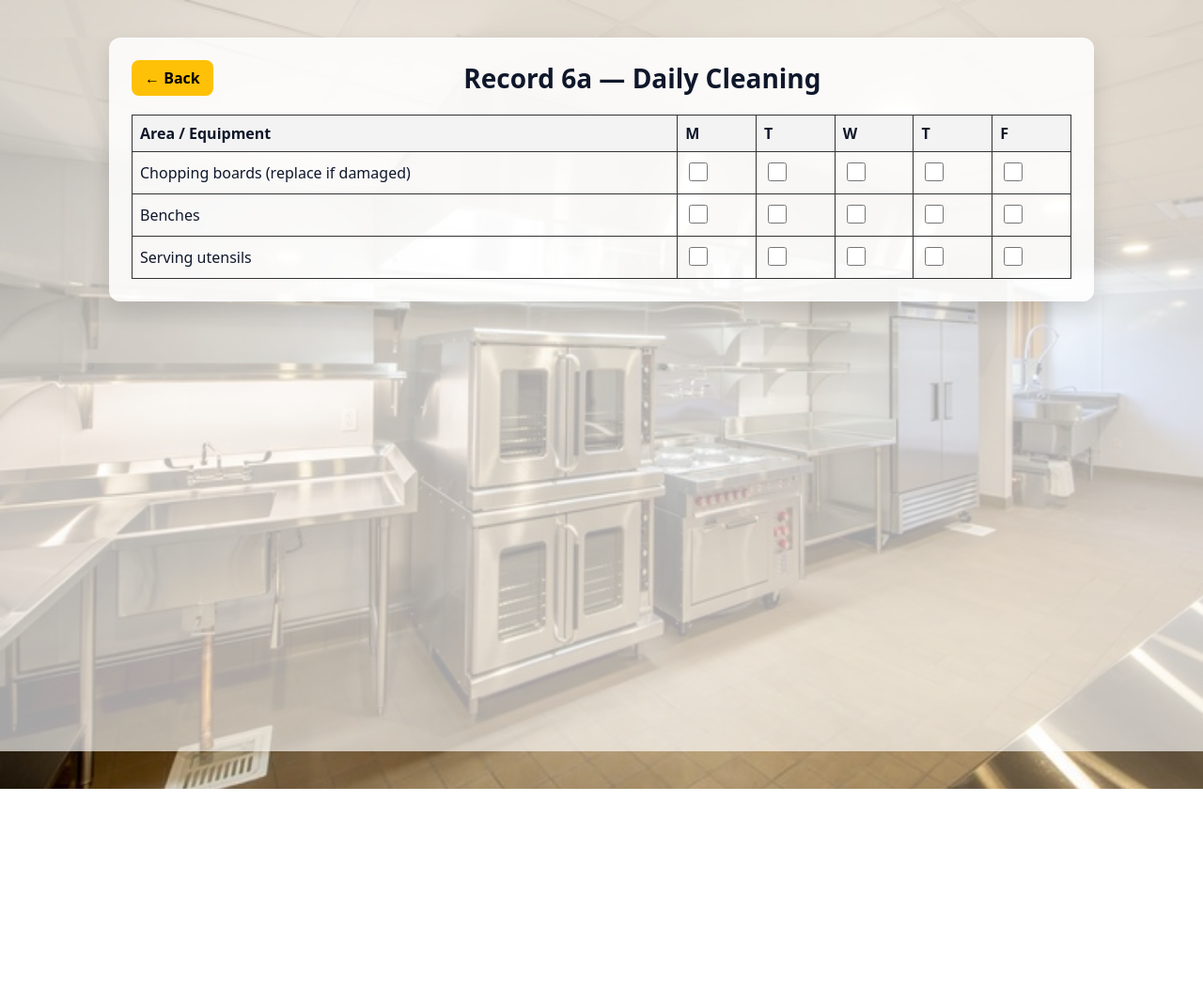
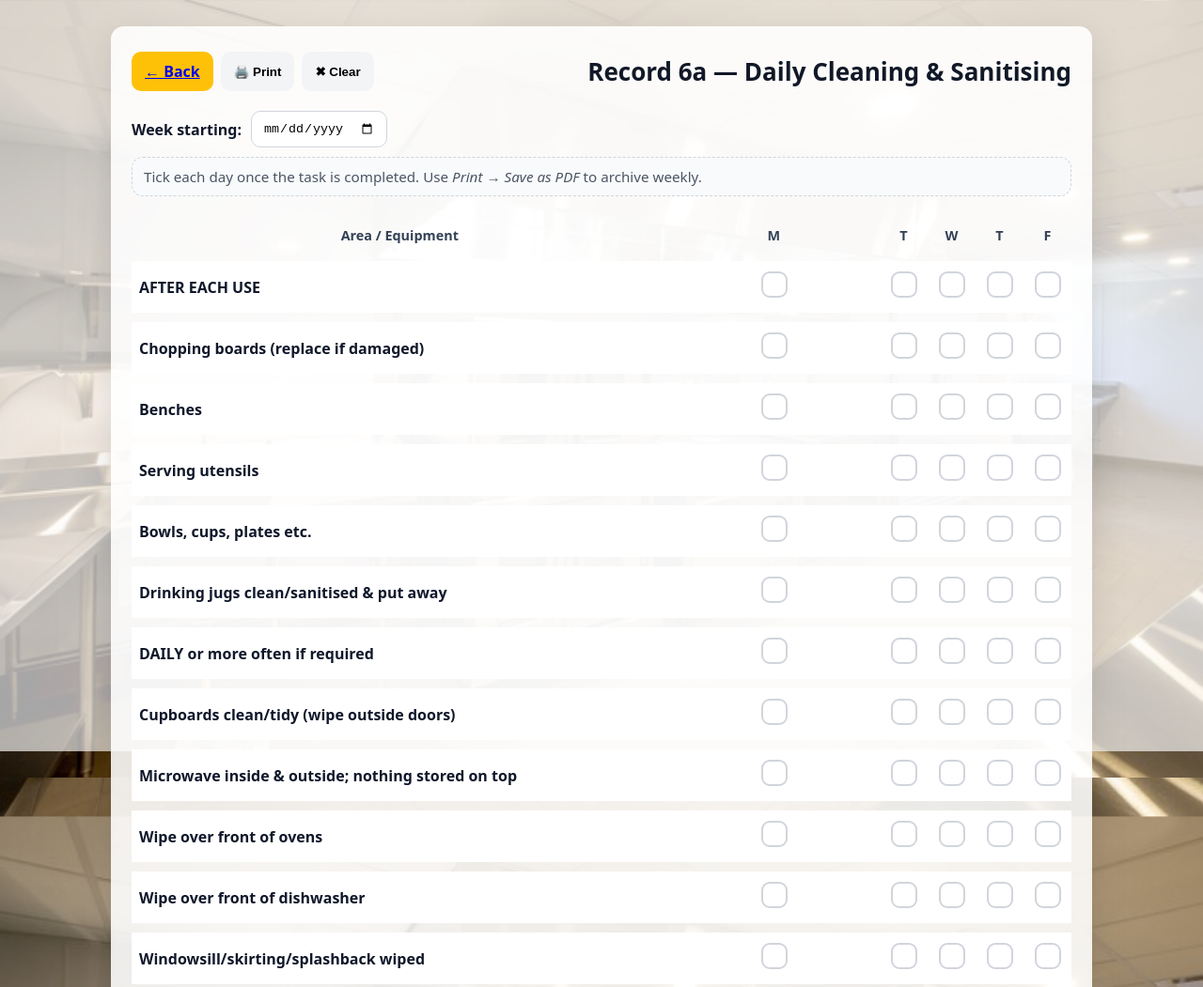
Before and after one commit to motherduckkitchen/MotherDuckKitchen, a plain HTML site: page record_6a_daily_cleaning.html in a window 1280 px wide. Shown: the top 1051 px of the page at 94% size. Before the commit the page ends 840 px from the top, so only its background shows below. Drawn offline with Linux system fonts and the light colour scheme.

Commit message:
Update record_6a_daily_cleaning.html

```diff
--- a/record_6a_daily_cleaning.html
+++ b/record_6a_daily_cleaning.html
@@ -1,53 +1,138 @@
 <!DOCTYPE html>
 <html lang="en">
 <head>
-  <meta charset="UTF-8" />
-  <meta name="viewport" content="width=device-width, initial-scale=1.0"/>
-  <title>Record 6a — Daily Cleaning</title>
+<meta charset="utf-8"/>
+<meta name="viewport" content="width=device-width,initial-scale=1"/>
+<title>Record 6a — Daily Cleaning & Sanitising</title>
 <style>
   :root{
-      --brand:#0d6efd;
-      --brand-hover:#0b5ed7;
-      --accent:#ffc107;
-      --card-bg: rgba(255,255,255,.85);
-      --text:#0f172a;
+    --ink:#0f172a; --muted:#4b5563; --ring:#d1d5db; --bgw:rgba(255,255,255,.88);
+    --pill:#f8fafc; --headline:#111827; --accent:#ffc107; --brand:#0ea5e9;
   }
-    body,html{height:100%; margin:0; font-family:system-ui, sans-serif; color:var(--text);
+  html,body{height:100%;margin:0;font-family:system-ui,Arial,sans-serif;color:var(--ink);
     background:url("kitchen.jpg") center/cover fixed no-repeat;}
-    .overlay{position:fixed; inset:0; background:rgba(255,255,255,0.65); z-index:0;}
-    main.container{position:relative; z-index:1; max-width:1000px; margin:40px auto;
-      padding:24px; background:var(--card-bg); border-radius:12px;
-      box-shadow:0 10px 25px rgba(0,0,0,.12);}
-    header{display:flex; justify-content:space-between; align-items:center; flex-wrap:wrap; margin-bottom:20px;}
-    h1{margin:0; font-size:clamp(20px,2.4vw,28px);}
-    .btn-back{background:var(--accent); color:#000; text-decoration:none;
-      font-weight:600; padding:8px 14px; border-radius:8px;}
-    table{width:100%; border-collapse:collapse; margin-top:18px;}
-    th,td{border:1px solid #333; padding:8px; text-align:left;}
-    th{background:#f3f3f3;}
-    input[type="checkbox"]{width:20px; height:20px;}
+  .wash{position:fixed;inset:0;background:rgba(255,255,255,.65);z-index:0;}
+  main{position:relative;z-index:1;max-width:1000px;margin:28px auto;padding:22px;background:var(--bgw);
+    border-radius:14px;box-shadow:0 14px 40px rgba(0,0,0,.12);}
+  header{display:flex;gap:10px;align-items:center;justify-content:space-between;flex-wrap:wrap;margin-bottom:10px}
+  h1{margin:8px 0;font-size:clamp(18px,2.4vw,26px);font-weight:800;color:var(--headline)}
+  .btn{display:inline-flex;align-items:center;gap:.5rem;border:none;border-radius:10px;padding:10px 14px;
+    background:#f3f4f6;cursor:pointer;font-weight:600}
+  .btn:active{transform:translateY(1px)}
+  .btn--accent{background:var(--accent)}
+  .btn-row{display:flex;gap:8px;flex-wrap:wrap}
+  .note{margin:10px 0 14px;color:var(--muted);font-size:.95rem;background:#f8fafc;border:1px dashed var(--ring);
+    border-radius:12px;padding:10px 12px}
+  table{width:100%;border-collapse:separate;border-spacing:0 10px}
+  thead th{font-size:.9rem;color:#334155;text-align:center}
+  th,td{padding:8px}
+  .row{background:#fff;border:1px solid var(--ring);border-radius:12px;overflow:hidden}
+  .task{width:70%;font-weight:600}
+  .days{width:30%;text-align:center;white-space:nowrap}
+  .chk{appearance:none;width:28px;height:28px;border:2px solid var(--ring);border-radius:9px;background:#fff;cursor:pointer}
+  .chk:checked{background:var(--brand);border-color:var(--brand)}
+  .footnote{margin-top:16px;color:#374151}
+  .pill{display:flex;gap:10px;align-items:center;flex-wrap:wrap;margin-top:6px}
+  input[type="date"]{padding:10px 12px;border:1px solid var(--ring);border-radius:10px;background:#fff}
+  textarea{width:100%;min-height:130px;border:1px solid var(--ring);border-radius:12px;padding:12px;background:#fff}
+  @media print{
+    body{background:none}
+    .wash{background:#fff}
+    main{box-shadow:none;margin:0;padding:0}
+    header .btn-row{display:none}
+  }
 </style>
 </head>
 <body>
-  <div class="overlay"></div>
-  <main class="container">
+<div class="wash"></div>
+<main>
   <header>
-      <a class="btn-back" href="kitchen.html">← Back</a>
-      <h1>Record 6a — Daily Cleaning</h1>
-      <span></span>
+    <div class="btn-row">
+      <a href="kitchen.html" class="btn btn--accent" id="backBtn">← Back</a>
+      <button class="btn" id="printBtn">🖨️ Print</button>
+      <button class="btn" id="clearBtn">✖ Clear</button>
+    </div>
+    <h1>Record 6a — Daily Cleaning &amp; Sanitising</h1>
+    <div class="pill">
+      <label for="weekStart"><strong>Week starting:</strong></label>
+      <input id="weekStart" type="date"/>
+    </div>
   </header>
 
-    <table>
-      <tr><th>Area / Equipment</th><th>M</th><th>T</th><th>W</th><th>T</th><th>F</th></tr>
-      <tr><td>Chopping boards (replace if damaged)</td>
-          <td><input type="checkbox"></td><td><input type="checkbox"></td>
-          <td><input type="checkbox"></td><td><input type="checkbox"></td><td><input type="checkbox"></td></tr>
-      <tr><td>Benches</td><td><input type="checkbox"></td><td><input type="checkbox"></td>
-          <td><input type="checkbox"></td><td><input type="checkbox"></td><td><input type="checkbox"></td></tr>
-      <tr><td>Serving utensils</td><td><input type="checkbox"></td><td><input type="checkbox"></td>
-          <td><input type="checkbox"></td><td><input type="checkbox"></td><td><input type="checkbox"></td></tr>
-      <!-- add rest of daily tasks here -->
+  <div class="note">Tick each day once the task is completed. Use <em>Print → Save as PDF</em> to archive weekly.</div>
+
+  <table aria-label="Daily cleaning">
+    <thead>
+      <tr><th class="task">Area / Equipment</th><th class="days">M</th><th class="days">T</th><th class="days">W</th><th class="days">T</th><th class="days">F</th></tr>
+    </thead>
+    <tbody id="rows">
+      <!-- rows injected by JS to keep HTML compact -->
+    </tbody>
   </table>
+
+  <div class="footnote">
+    <strong>Please list any extra areas/equipment to be cleaned daily:</strong>
+    <textarea id="extras"></textarea>
+  </div>
 </main>
+
+<script>
+(function(){
+  const KEY = location.pathname + "::v1"; // per-page autosave key
+
+  const tasks = [
+    "AFTER EACH USE",
+    "Chopping boards (replace if damaged)",
+    "Benches",
+    "Serving utensils",
+    "Bowls, cups, plates etc.",
+    "Drinking jugs clean/sanitised & put away",
+    "DAILY or more often if required",
+    "Cupboards clean/tidy (wipe outside doors)",
+    "Microwave inside & outside; nothing stored on top",
+    "Wipe over front of ovens",
+    "Wipe over front of dishwasher",
+    "Windowsill/skirting/splashback wiped",
+    "All utensils put away",
+    "Door handles & entrance doors",
+    "Bin emptied, lid cleaned",
+    "Benches disinfected & clear of clutter",
+    "Floors mopped (PM)",
+    "Tea towels & dish cloths washed (end of day)",
+    "Oven trays cleaned after use",
+    "All fixtures/fittings sanitised"
+  ];
+
+  const rows = document.getElementById('rows');
+  tasks.forEach((t,i)=>{
+    const tr=document.createElement('tr'); tr.className='row';
+    tr.innerHTML = `
+      <td class="task">${t}</td>
+      ${['m','t','w','th','f'].map(d=>`<td class="days"><input class="chk" type="checkbox" data-k="${i}-${d}"></td>`).join('')}
+    `;
+    rows.appendChild(tr);
+  });
+
+  // Restore + autosave
+  const state = JSON.parse(localStorage.getItem(KEY) || "{}");
+  document.querySelectorAll('.chk').forEach(chk=>{
+    const k = chk.dataset.k; if(state[k]) chk.checked = true;
+    chk.addEventListener('change', ()=>{ state[k]=chk.checked; localStorage.setItem(KEY, JSON.stringify(state)); });
+  });
+  const weekStart = document.getElementById('weekStart');
+  if(state.weekStart) weekStart.value = state.weekStart;
+  weekStart.addEventListener('change', ()=>{ state.weekStart = weekStart.value; localStorage.setItem(KEY, JSON.stringify(state)); });
+  const extras = document.getElementById('extras');
+  if(state.extras) extras.value = state.extras;
+  extras.addEventListener('input', ()=>{ state.extras = extras.value; localStorage.setItem(KEY, JSON.stringify(state)); });
+
+  // Buttons
+  document.getElementById('printBtn').onclick = ()=>window.print();
+  document.getElementById('clearBtn').onclick = ()=>{
+    if(!confirm("Clear ticks and notes for this page?")) return;
+    localStorage.removeItem(KEY); location.reload();
+  };
+})();
+</script>
 </body>
 </html>
```
Lines whose indentation alone changed are shown as unchanged.
